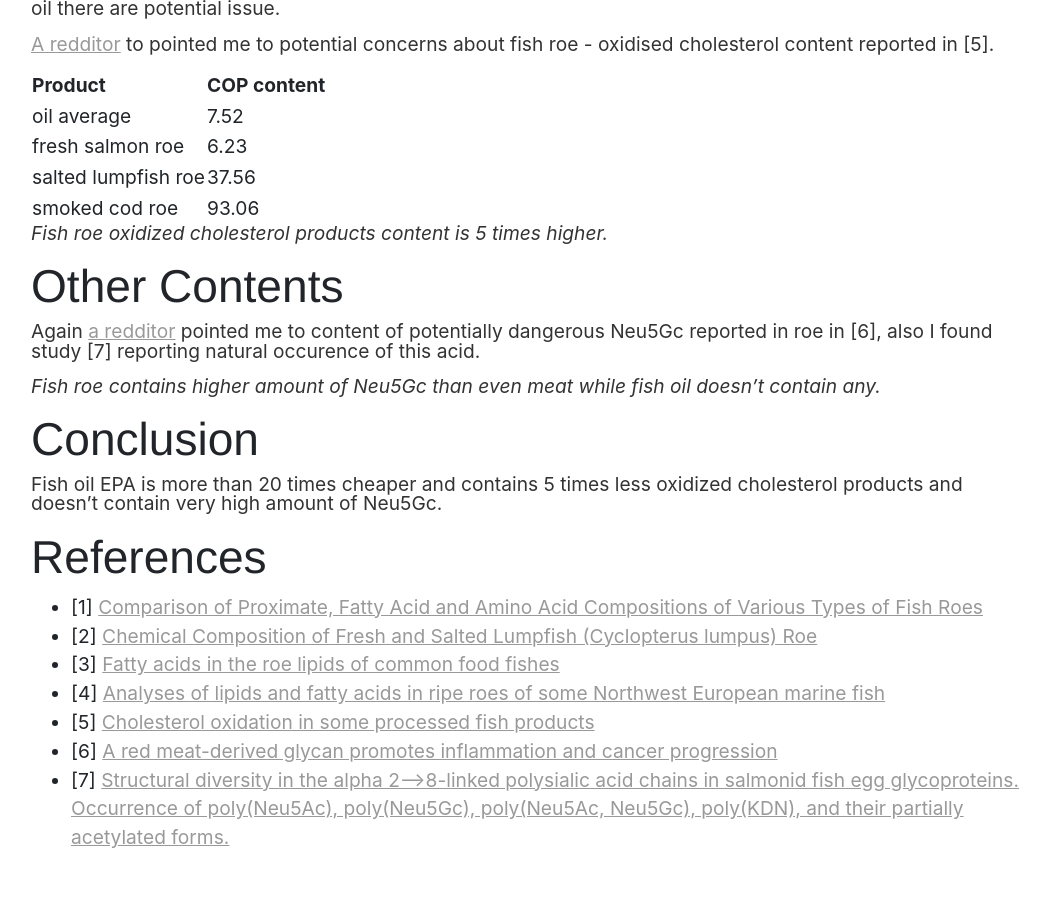
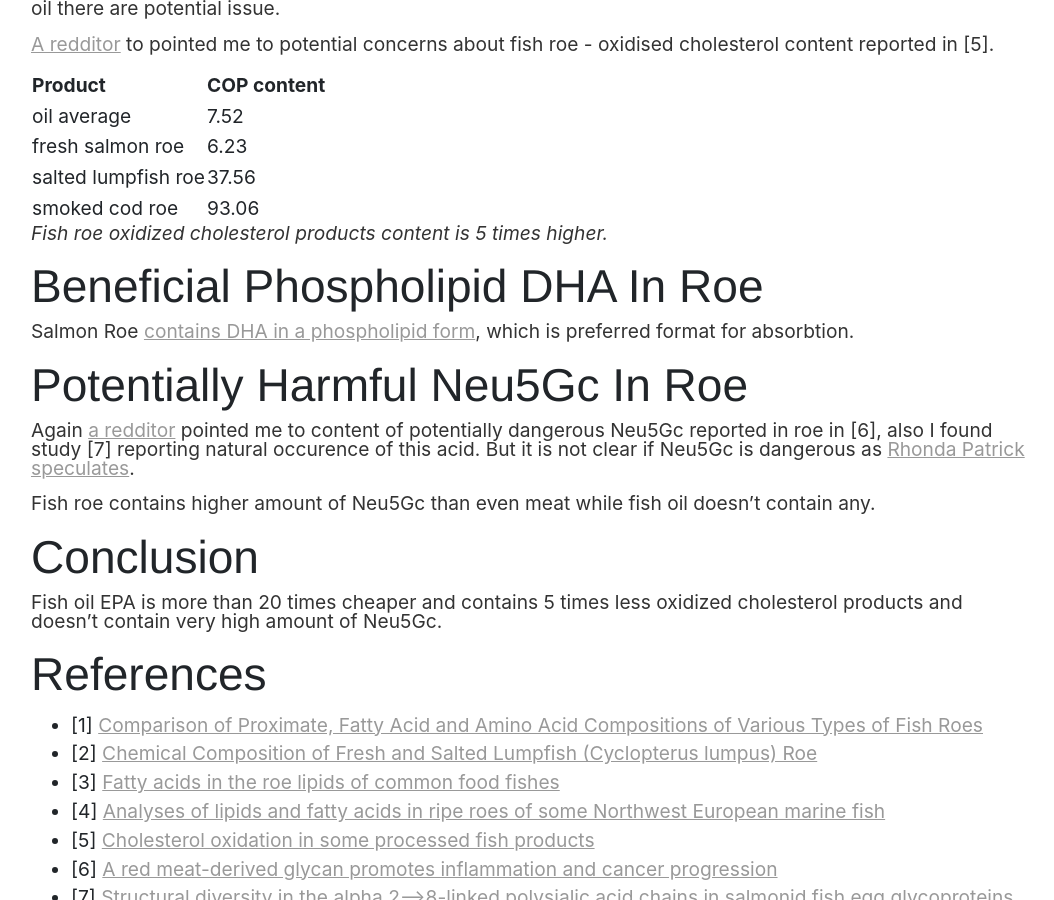
Before and after one commit to vackosar/vackosar.github.io, a Jekyll site: the page built from _posts/2017-08-12-Fish-Roe-vs-Fish-Oil.md, in a window 1280 px wide and 900 px high, scrolled down 866 px. Shown: the whole window, without its empty margins (112-1166 px from the left). Built offline with Jekyll 4.4.1, drawn with Linux system fonts in a browser that asks for light colours; nearby versions of some CDN libraries; library files that are not in the unit come from our copies; comment, search, counter and statistics services are not loaded.

Commit message:
fish roe oil

```diff
--- a/_posts/2017-08-12-Fish-Roe-vs-Fish-Oil.md
+++ b/_posts/2017-08-12-Fish-Roe-vs-Fish-Oil.md
@@ -10,7 +10,9 @@ redirect_from:
 ---
 
 
-Fish oil is popular supplement. It's production was optimized for maximum content of popular fatty acids DHA and EPA. Fish roe is food of salty taste produced from egg masses of fish known to be good source of omega-3 fatty acids. With this article I am trying to compare the two in terms of price and health improvement.
+Fish oil is popular supplement. It's production was optimized for maximum content of popular fatty acids DHA and EPA.
+Fish roe is food of salty taste produced from egg masses of fish known to be good source of omega-3 fatty acids.
+With this article I am trying to compare the two in terms of price and health improvement.
 
 # EPA Gram Price Comparison
 
@@ -45,11 +47,15 @@ Although I expected that thanks to refrigeration and natural encapsulation of fi
 
 _Fish roe oxidized cholesterol products content is 5 times higher._
 
-# Other Contents
+# Beneficial Phospholipid DHA In Roe
+Salmon Roe [contains DHA in a phospholipid form](https://www.foundmyfitness.com/topics/salmon-roe), which is preferred format for absorbtion.
+
+# Potentially Harmful Neu5Gc In Roe
 
 Again [a redditor](https://www.reddit.com/user/whatsninja) pointed me to content of potentially dangerous Neu5Gc reported in roe in [6], also I found study [7] reporting natural occurence of this acid.
+But it is not clear if Neu5Gc is dangerous as [Rhonda Patrick speculates](https://www.foundmyfitness.com/topics/neu5gc).
 
-_Fish roe contains higher amount of Neu5Gc than even meat while fish oil doesn't contain any._
+Fish roe contains higher amount of Neu5Gc than even meat while fish oil doesn't contain any.
 
 
 # Conclusion
```
